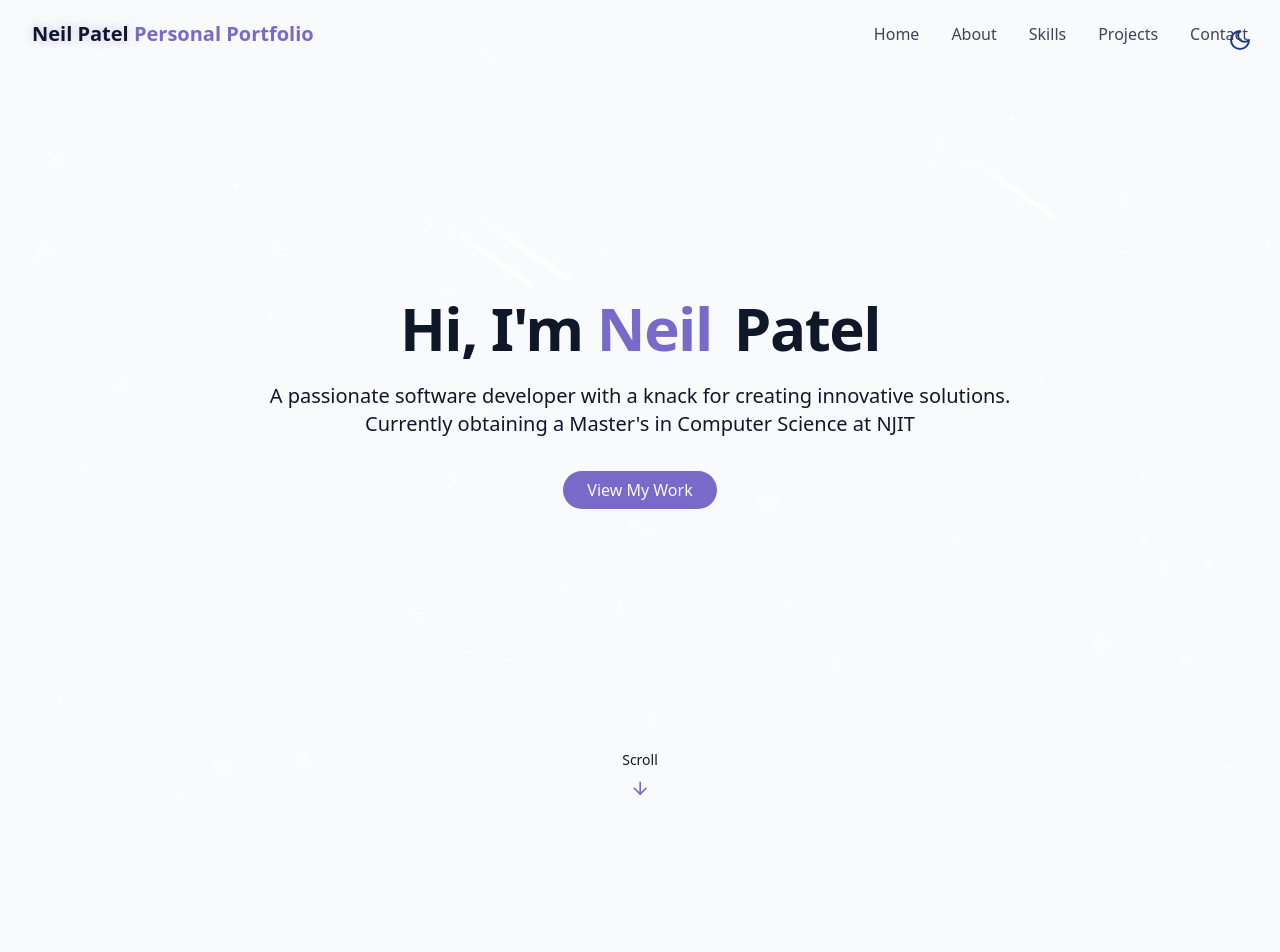
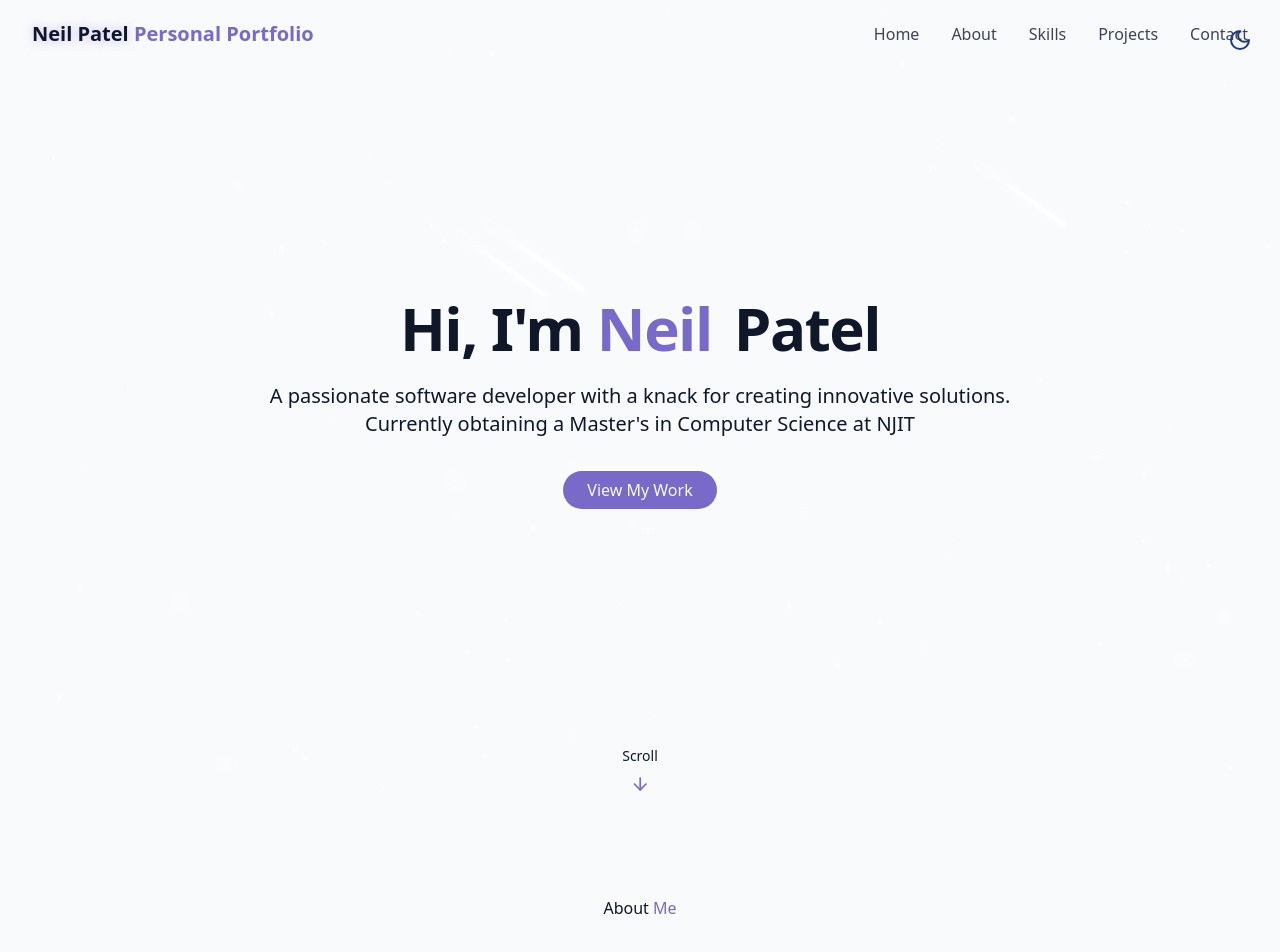
Before and after one commit to neilpatel13/Personal-Portfolio-Webpage, a React (Vite) app: page / in a window 1280 px wide. Shown: the top 952 px of the page. Before the commit the page ends 800 px from the top, so only its background shows below. Built offline with nearby package versions, Linux system fonts and the light colour scheme.

Commit message:
started about me section

```diff
--- /dev/null
+++ b/src/components/AboutSection.jsx
@@ -0,0 +1,13 @@
+
+
+
+export const AboutSection = () => {
+    return (
+    <section id="about" className="py-24 px-4 relative">
+        <div className="container mx-auto max-2-5xl">
+            <h2>
+                About <span className="text-primary"> Me</span>
+            </h2>
+        </div>
+    </section>);
+};
--- a/src/pages/Home.jsx
+++ b/src/pages/Home.jsx
@@ -3,6 +3,7 @@
 import { StarBackground } from "@/components/StarBackground";
 import { Navbar } from "../components/Navbar";
 import { HeroSection } from "../components/HeroSection";
+import { AboutSection } from "../components/AboutSection";
 
 
 export const Home = () => {
@@ -18,6 +19,7 @@
             {/* Main Content */}
             <main>
                 <HeroSection />
+                <AboutSection />
             </main>
             {/* Footer */}
         </div>
```
